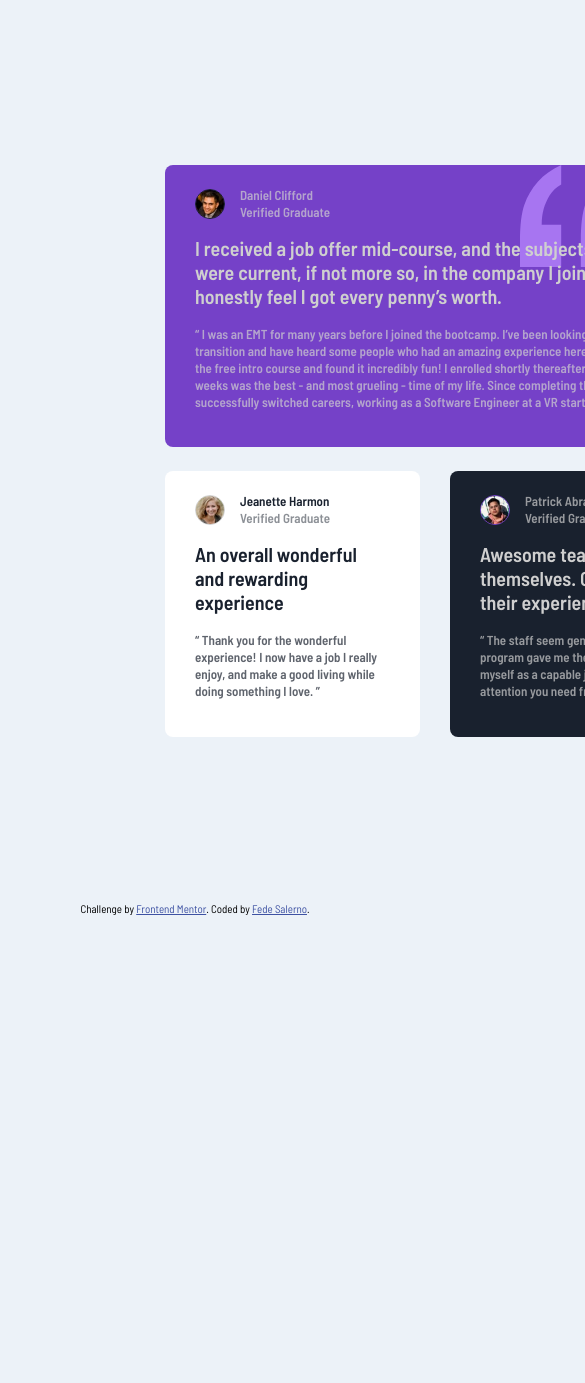
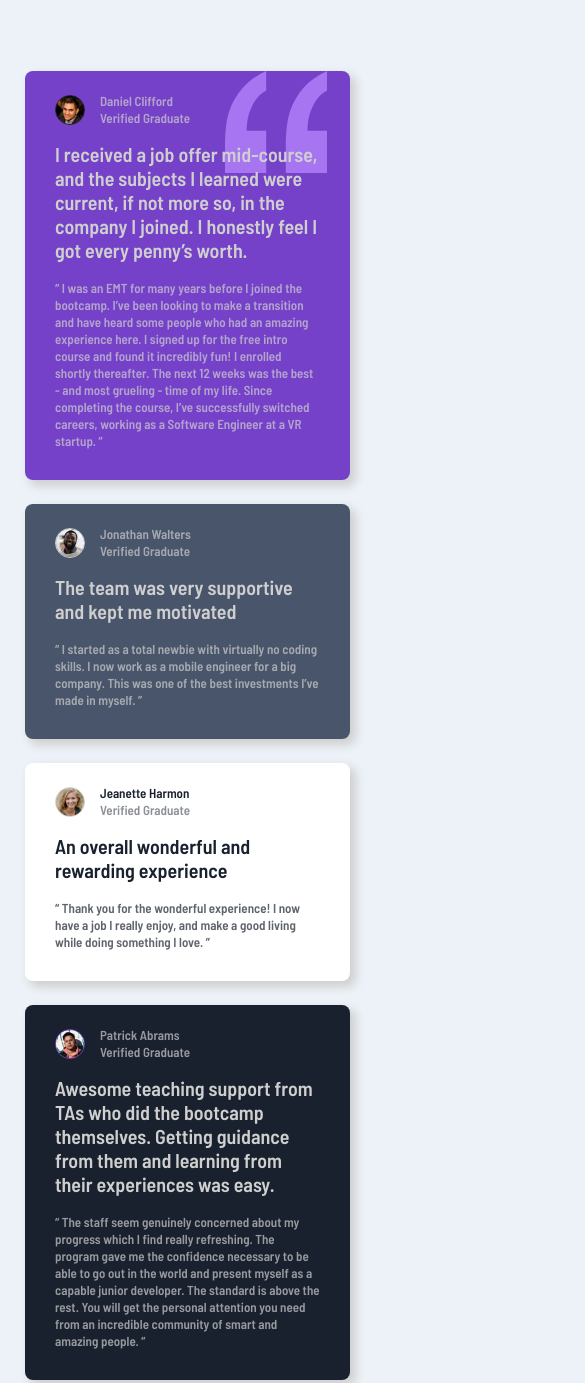
Before and after one commit to Federico-Salerno/testimonials-grid-section-main, a plain HTML site: page index.html in a window 390 px wide. Shown: the top 1383 px of the page, 585 px wide, since content can reach past the window. Before the commit the page ends 915 px from the top, so only its background shows below. Drawn offline with Linux system fonts and the light colour scheme.

Commit message:
version mobile terminada

```diff
--- a/style.css
+++ b/style.css
@@ -53,6 +53,7 @@ main{
 .user {
     padding: 22px 30px 30px;
     border-radius: 8px;
+    box-shadow: 5px 5px 10px 1px var(--Light-gray);
 }
 
 .card {
@@ -68,6 +69,7 @@ main{
     height: 30px;
     border-radius: 50%;
 }
+
 img {
     width: 100%;
     border-radius: 50%;
@@ -107,10 +109,6 @@ img {
     background-position: 355px top;
 
 }
-
-
-
-
 
 .daniel .img {
     border: 1px solid var(--Very-darkblackish-blue);
@@ -174,12 +172,41 @@ img {
 .kira img {
     border: 1px solid var(--Light-gray);
 }
-
-
 .attribution {
-    font-size: 11px;
+    font-size: 13px;
     text-align: center;
+    margin-bottom: 20px;
+    font-weight: 500;
 }
 .attribution a {
     color: hsl(228, 45%, 44%);
+    text-decoration: none;
 }
+
+@media only screen and (max-width: 600px) {
+    main {
+        margin: 71px 25px;
+        display: flex;
+        flex-direction: column;
+        gap: 24px;
+    }
+    .first-div--one,
+    .first-div--two {
+        display: flex;
+        flex-direction: column;
+        gap: 24px;
+    }
+
+    .user {
+        width: 325px;
+        height: 100%;
+        box-shadow: 5px 5px 10px 1px var(--Light-gray);
+    }
+
+    .daniel {
+        background-image: url(./images/bg-pattern-quotation.svg);
+        background-size: 102px 102px;
+        background-repeat: no-repeat;
+        background-position: 200px top;
+}
+}
```
